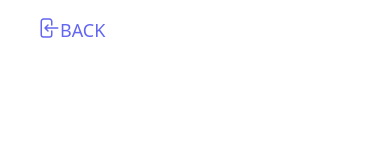
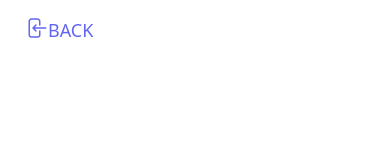
Before and after one commit to po1inakoroleva/image-generator, a Next.js app: page /en/home in a window 390 px wide. Shown: the top 160 px of the page. Built offline with nearby package versions, Linux system fonts and the light colour scheme.

Commit message:
Update Header.tsx

```diff
--- a/src/app/components/HomePage/Header.tsx
+++ b/src/app/components/HomePage/Header.tsx
@@ -8,7 +8,7 @@ const Header: FC = () => {
 
   return (
     <header className="absolute top-0 left-0 right-0 z-20">
-      <nav className="container px-6 py-4 mx-auto md:px-3">
+      <nav className="container px-3 py-4 mx-auto md:px-3">
         <div className="items-center justify-center md:flex">
           <div className="items-center md:flex">
             <a href='/' className="flex mx-3 text-lg text-indigo-500 uppercase cursor-pointer hover:text-gray-300">
```
